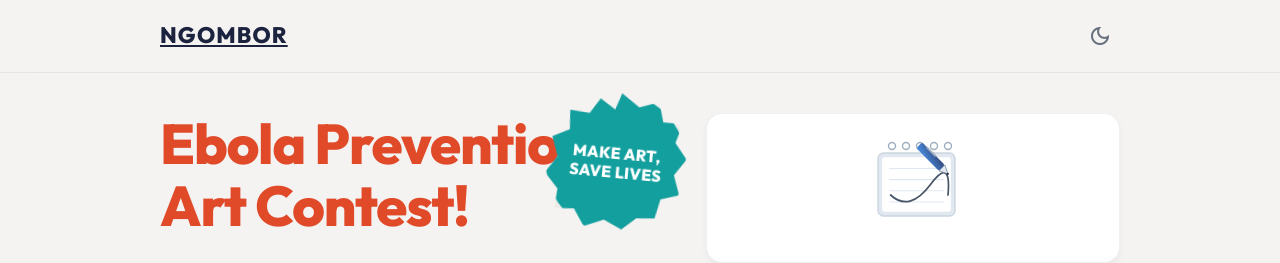
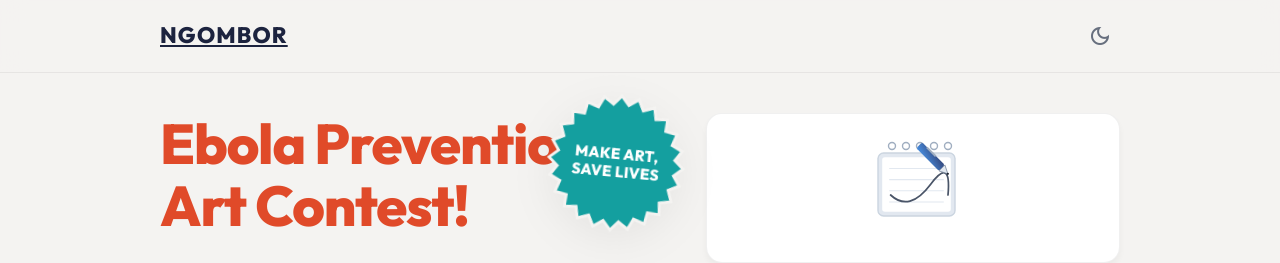
Before and after one commit to aaronbronow/ngombor-pages, a website: page public/index.html in a window 1280 px wide. Shown: the top 263 px of the page. Drawn offline with nearby package versions, Linux system fonts and the light colour scheme.

Commit message:
fix(ui): refine starburst badge geometry to be mathematically symmetrical

```diff
--- a/public/index.html
+++ b/public/index.html
@@ -44,10 +44,13 @@
           <div class="contest-title-area">
             <h1 class="contest-main-title">Ebola Prevention Art Contest!</h1>
 
-            <!-- Teal Starburst Badge -->
+            <!-- Symmetrical Svg Starburst Sticker Badge -->
             <div class="starburst-container">
-              <div class="starburst-badge" id="starburst-btn">
-                Make Art, Save Lives
+              <div class="starburst-badge" id="starburst-btn" role="button" aria-label="Make art, save lives badge">
+                <svg viewBox="0 0 200 200" class="starburst-svg">
+                  <polygon points="196.0,100.0 183.3,111.0 192.7,124.8 177.6,132.1 183.1,148.0 166.6,151.1 167.9,167.9 151.1,166.6 148.0,183.1 132.1,177.6 124.8,192.7 111.0,183.3 100.0,196.0 89.0,183.3 75.2,192.7 67.9,177.6 52.0,183.1 48.9,166.6 32.1,167.9 33.4,151.1 16.9,148.0 22.4,132.1 7.3,124.8 16.7,111.0 4.0,100.0 16.7,89.0 7.3,75.2 22.4,67.9 16.9,52.0 33.4,48.9 32.1,32.1 48.9,33.4 52.0,16.9 67.9,22.4 75.2,7.3 89.0,16.7 100.0,4.0 111.0,16.7 124.8,7.3 132.1,22.4 148.0,16.9 151.1,33.4 167.9,32.1 166.6,48.9 183.1,52.0 177.6,67.9 192.7,75.2 183.3,89.0" fill="var(--secondary)" stroke="var(--bg-color)" stroke-width="4" />
+                </svg>
+                <span class="starburst-text">Make Art, Save Lives</span>
               </div>
             </div>
           </div>
--- a/public/styles.css
+++ b/public/styles.css
@@ -173,38 +173,52 @@ h1, h2, h3, h4 {
 }
 
 .starburst-badge {
-  background-color: var(--secondary);
-  color: white;
   width: 130px;
   height: 130px;
-  border-radius: 50%;
   display: flex;
   align-items: center;
   justify-content: center;
-  text-align: center;
+  transform: rotate(8deg);
+  position: relative;
+  cursor: pointer;
+  transition: transform var(--transition-fast);
+  animation: wiggle 6s ease-in-out infinite;
+}
+
+.starburst-svg {
+  position: absolute;
+  top: 0;
+  left: 0;
+  width: 100%;
+  height: 100%;
+  filter: drop-shadow(var(--shadow-md));
+}
+
+.starburst-svg polygon {
+  transition: fill var(--transition-fast);
+}
+
+.starburst-badge:hover {
+  transform: rotate(12deg) scale(1.05);
+}
+
+.starburst-badge:hover .starburst-svg polygon {
+  fill: hsl(180, 78%, 30%);
+}
+
+.starburst-text {
+  position: relative;
+  z-index: 2;
+  color: white;
   font-family: var(--font-headings);
   font-weight: 800;
   font-size: 0.95rem;
   line-height: 1.2;
-  padding: 12px;
+  text-align: center;
   text-transform: uppercase;
   letter-spacing: 0.02em;
-  transform: rotate(8deg);
-  box-shadow: var(--shadow-md);
-  position: relative;
-  cursor: pointer;
-  transition: transform var(--transition-fast), background-color var(--transition-fast);
-  animation: wiggle 6s ease-in-out infinite;
-
-  /* Pure CSS Starburst Mask */
-  clip-path: polygon(
-    50% 0%, 63% 9%, 77% 4%, 81% 18%, 95% 18%, 91% 32%, 100% 43%, 92% 55%, 97% 69%, 84% 73%, 81% 87%, 68% 88%, 58% 97%, 45% 91%, 31% 97%, 23% 85%, 9% 86%, 10% 72%, 0% 61%, 8% 49%, 3% 35%, 15% 29%, 14% 15%, 28% 16%, 35% 5%, 46% 12%
-  );
-}
-
-.starburst-badge:hover {
-  transform: rotate(12deg) scale(1.05);
-  background-color: hsl(180, 78%, 30%);
+  padding: 12px;
+  pointer-events: none;
 }
 
 @keyframes wiggle {
```
